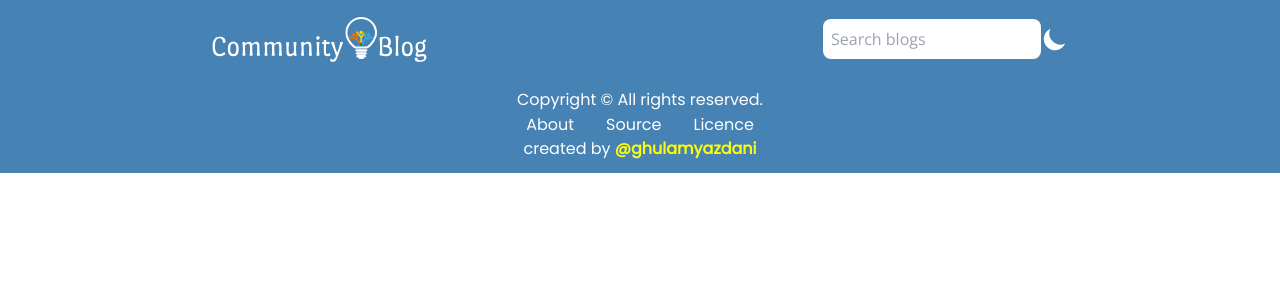
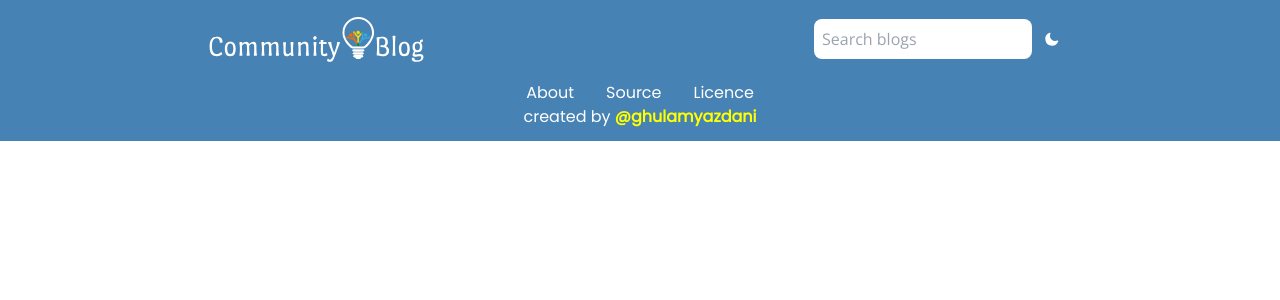
Before and after one commit to ghulamyazdani/CommunityVerse, a Next.js app: page /search in a window 1280 px wide. Shown: the top 300 px of the page. Built offline with nearby package versions, Linux system fonts and the light colour scheme; a web font is replaced by a local one.

Commit message:
darkmode issues fixes

```diff
--- /dev/null
+++ b/components/Darkmode.tsx
@@ -0,0 +1,45 @@
+import React, { useState, useEffect } from "react";
+import { useTheme } from "next-themes";
+
+const DarkMode: React.FC = () => {
+  const [mounted, setMounted] = useState(false);
+  const { theme, setTheme } = useTheme();
+  useEffect(() => setMounted(true), []);
+
+  return (
+    <button
+      aria-label="Toggle Dark Mode"
+      type="button"
+      className="bg-trueGray-200 border-none dark:bg-trueGray-800 rounded p-3 h-10 w-10"
+      onClick={() => setTheme(theme === "dark" ? "light" : "dark")}
+    >
+      {mounted && (
+        <svg
+          xmlns="http://www.w3.org/2000/svg"
+          viewBox="0 0 24 24"
+          fill="currentColor"
+          stroke="currentColor"
+          className="h-4 w-4 text-white dark:text-gray-200"
+        >
+          {theme === "dark" ? (
+            <path
+              strokeLinecap="round"
+              strokeLinejoin="round"
+              strokeWidth={2}
+              d="M12 3v1m0 16v1m9-9h-1M4 12H3m15.364 6.364l-.707-.707M6.343 6.343l-.707-.707m12.728 0l-.707.707M6.343 17.657l-.707.707M16 12a4 4 0 11-8 0 4 4 0 018 0z"
+            />
+          ) : (
+            <path
+              strokeLinecap="round"
+              strokeLinejoin="round"
+              strokeWidth={2}
+              d="M20.354 15.354A9 9 0 018.646 3.646 9.003 9.003 0 0012 21a9.003 9.003 0 008.354-5.646z"
+            />
+          )}
+        </svg>
+      )}
+    </button>
+  );
+};
+
+export default DarkMode;
--- a/components/Header.tsx
+++ b/components/Header.tsx
@@ -1,39 +1,10 @@
 /* eslint-disable jsx-a11y/alt-text */
 /* eslint-disable @next/next/no-img-element */
 import Link from "next/link";
-import { useState, useEffect } from "react";
-import { useTheme } from "next-themes";
-import { MoonIcon, SunIcon } from "@heroicons/react/solid";
+import React, { useState } from "react";
+import Darkmode from "./Darkmode";
 export default function Header({ posts }: any) {
   const [value, setValue] = useState("something");
-  const [mounted, setMounted] = useState(false);
-
-  useEffect(() => {
-    setMounted(true);
-  }, []);
-
-  const { systemTheme, theme, setTheme } = useTheme();
-  const renderThemeChanger = () => {
-    if (!mounted) return null;
-    const currentTheme = theme === "system" ? systemTheme : theme;
-    if (currentTheme === "dark") {
-      return (
-        <SunIcon
-          className="w-7 h-7"
-          role="button"
-          onClick={() => setTheme("light")}
-        />
-      );
-    } else {
-      return (
-        <MoonIcon
-          className="w-7 h-7"
-          role="button"
-          onClick={() => setTheme("dark")}
-        />
-      );
-    }
-  };
   return (
     <header className="fixed w-full z-10">
       <div className="flex flex-auto m-3 justify-around items-center">
@@ -80,7 +51,7 @@
               })}
             </div>
           </form>
-          {renderThemeChanger()}
+          <Darkmode />
         </div>
       </div>
     </header>
--- a/components/Relatedpost.tsx
+++ b/components/Relatedpost.tsx
@@ -33,7 +33,7 @@
                   src={post.frontmatter.cover_image}
                   alt=""
                 />
-                <div className="flex related-text flex-col text-black dark:text-white justify-center">
+                <div className="flex related-text flex-col text-lg justify-center">
                   <div className="text-sm opacity-60 ">
                     {post.frontmatter.date}
                   </div>
--- a/package.json
+++ b/package.json
@@ -22,6 +22,7 @@
     "react-share": "^4.4.0"
   },
   "devDependencies": {
+    "@tailwindcss/typography": "^0.5.1",
     "@types/marked": "^4.0.1",
     "@types/node": "17.0.10",
     "@types/react": "17.0.38",
--- a/pages/_app.tsx
+++ b/pages/_app.tsx
@@ -10,7 +10,7 @@
 function MyApp({ Component, pageProps }: AppProps) {
   return (
     <>
-      <ThemeProvider enableSystem={true} attribute="class">
+      <ThemeProvider attribute="class">
         <Component {...pageProps} />
         <Footer />
       </ThemeProvider>
--- a/pages/blog/[slug].tsx
+++ b/pages/blog/[slug].tsx
@@ -20,9 +20,9 @@
   resData,
 }: slugProps) {
   return (
-    <>
+    <div className="dark:bg-black">
       <Header posts={posts} />
-      <div className="card-page dark">
+      <div className="card-page ">
         <div className="share">
           <Share slug={slug} />
         </div>
@@ -51,7 +51,7 @@
           </div>
         </div>
       </div>
-    </>
+    </div>
   );
 }
 export async function getStaticPaths() {
--- a/pages/index.tsx
+++ b/pages/index.tsx
@@ -13,7 +13,7 @@
 
 const Home: NextPage<any> = ({ posts }) => {
   return (
-    <div>
+    <div className="dark:bg-black">
       <Head>
         <title>CommunityBlog</title>
       </Head>
--- a/styles/footer.scss
+++ b/styles/footer.scss
@@ -1,7 +1,6 @@
 footer {
   width: 100%;
   text-align: center;
-  margin-top: 2rem;
   font-family: inherit;
   .foot {
     display: flex;
--- a/styles/globals.scss
+++ b/styles/globals.scss
@@ -21,11 +21,6 @@
 p {
   margin: 15px 0;
   line-height: 1.8;
-}
-
-a {
-  text-decoration: none;
-  color: #171918;
 }
 
 header {
--- a/tailwind.config.js
+++ b/tailwind.config.js
@@ -1,15 +1,32 @@
 module.exports = {
-  content: [
-    "./pages/**/*.{js,ts,jsx,tsx}",
-    "./components/**/*.{js,ts,jsx,tsx}",
-  ],
-  darkmode: "class",
+  darkMode: "class",
+  purge: {
+    content: [
+      "./pages/**/*.{js,ts,jsx,tsx}",
+      "./components/**/*.{js,ts,jsx,tsx}",
+    ],
+    options: {
+      safelist: ["dark"],
+    },
+  },
   theme: {
+    typography: (theme) => ({}),
     extend: {
       fontFamily: {
         Port: ["Port Lligat Sans", "sans-serif"],
       },
+      colors: {},
+      typography: (theme) => ({
+        dark: {
+          css: {
+            color: "white",
+          },
+        },
+      }),
     },
   },
-  plugins: [],
+  variants: {
+    typography: ["dark"],
+  },
+  plugins: [require("@tailwindcss/typography")],
 };
```
Also changed, not shown: 1 other file (tests, documents, lock files or other folders).
